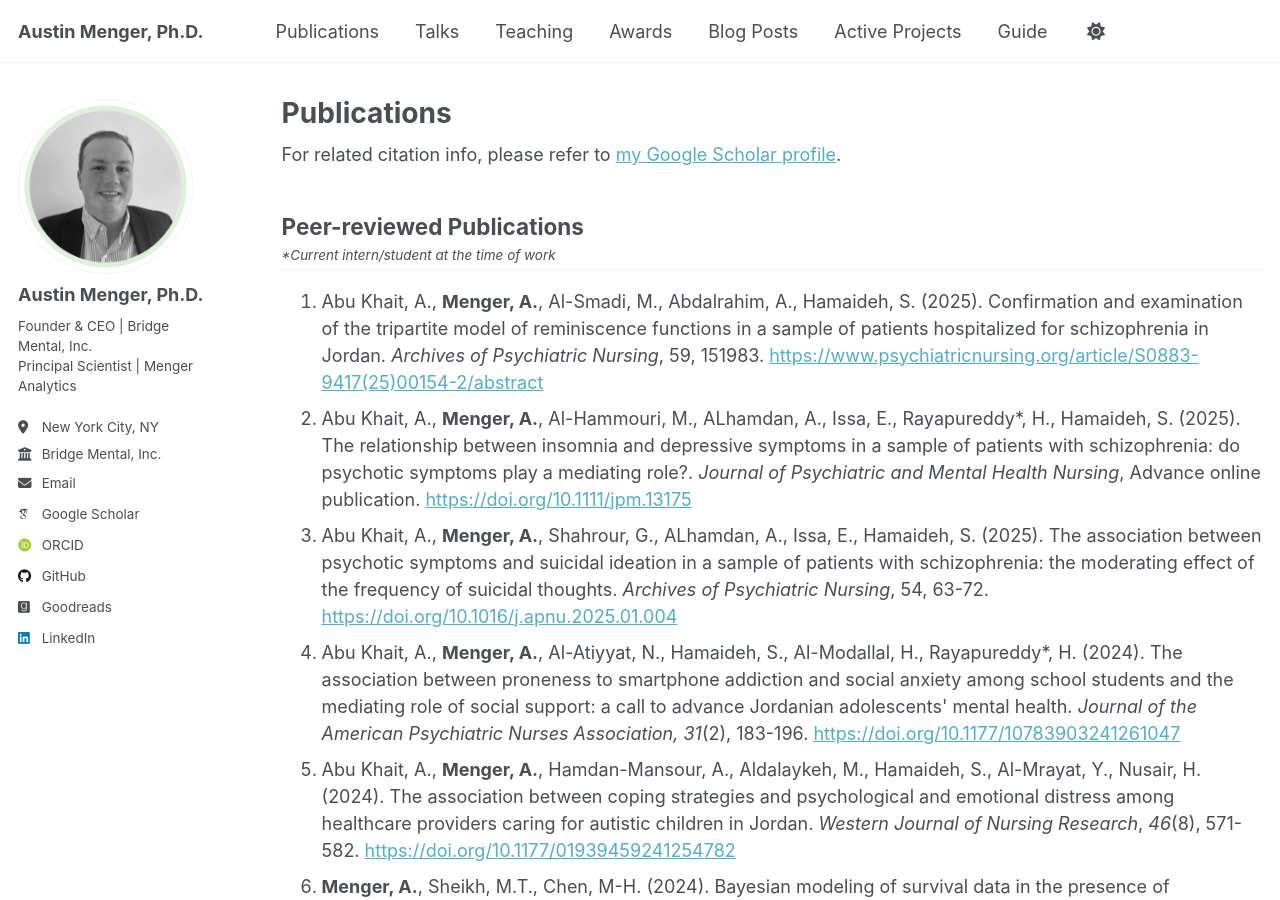
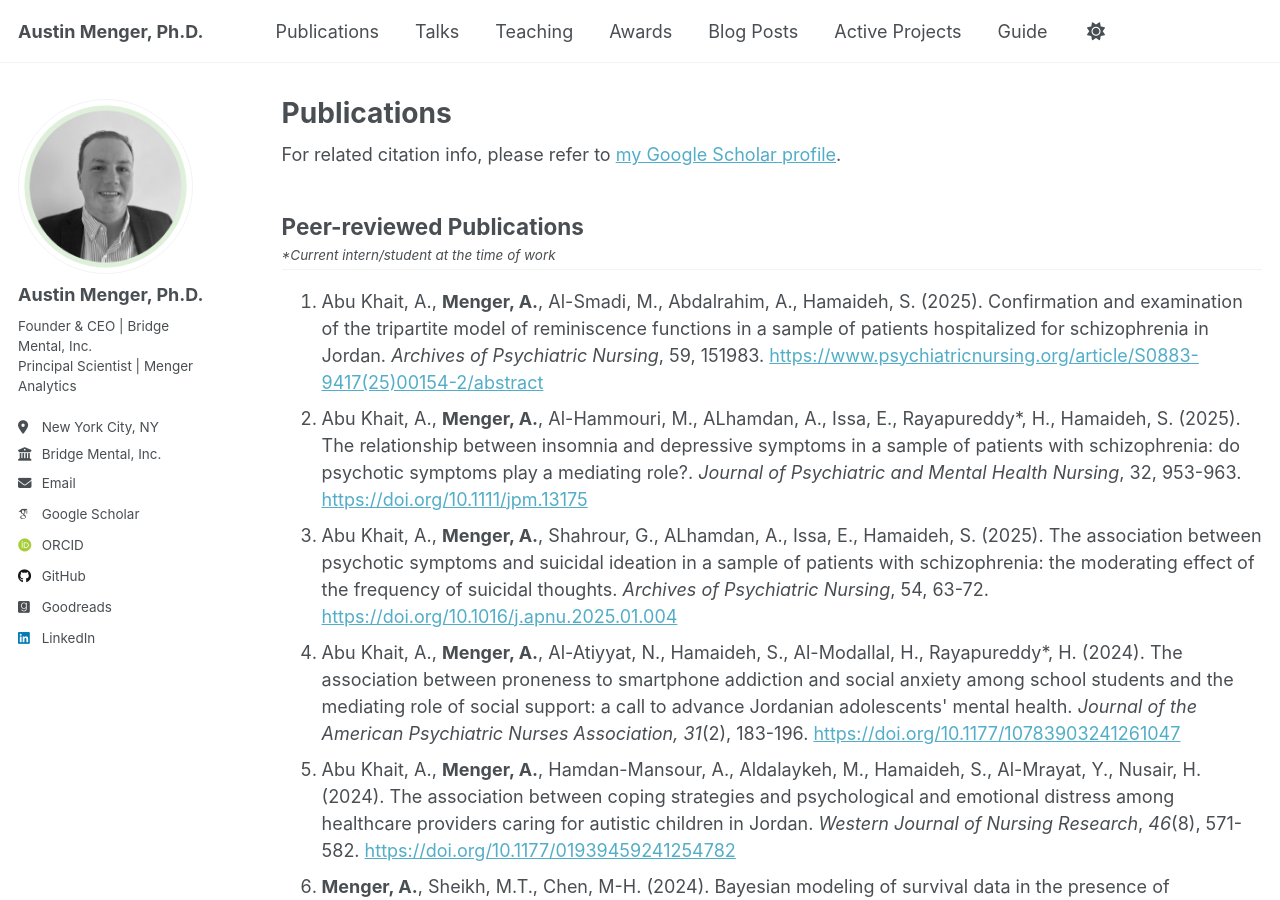
Before and after one commit to austinmenger/austinmenger.github.io, a Jekyll site: the page built from _pages/publications.html, in a window 1280 px wide and 900 px high. Built offline with Jekyll 4.4.1, drawn with Linux system fonts in a browser that asks for light colours; some web fonts are replaced.

Commit message:
Update publications.html

```diff
--- a/_pages/publications.html
+++ b/_pages/publications.html
@@ -21,7 +21,7 @@ author_profile: true
 
 <ol>
   <li>Abu Khait, A., <strong> Menger, A.</strong>, Al-Smadi, M., Abdalrahim, A., Hamaideh, S. (2025). Confirmation and examination of the tripartite model of reminiscence functions in a sample of patients hospitalized for schizophrenia in Jordan.<em> Archives of Psychiatric Nursing</em>, 59, 151983. <a href="https://www.psychiatricnursing.org/article/S0883-9417(25)00154-2/abstract">https://www.psychiatricnursing.org/article/S0883-9417(25)00154-2/abstract</a></li>
-  <li>Abu Khait, A., <strong> Menger, A.</strong>, Al-Hammouri, M., ALhamdan, A., Issa, E., Rayapureddy*, H., Hamaideh, S. (2025). The relationship between insomnia and depressive symptoms in a sample of patients with schizophrenia: do psychotic symptoms play a mediating role?.<em> Journal of Psychiatric and Mental Health Nursing</em>, Advance online publication. <a href="https://doi.org/10.1111/jpm.13175">https://doi.org/10.1111/jpm.13175</a> </li>
+  <li>Abu Khait, A., <strong> Menger, A.</strong>, Al-Hammouri, M., ALhamdan, A., Issa, E., Rayapureddy*, H., Hamaideh, S. (2025). The relationship between insomnia and depressive symptoms in a sample of patients with schizophrenia: do psychotic symptoms play a mediating role?.<em> Journal of Psychiatric and Mental Health Nursing</em>, 32, 953-963. <a href="https://doi.org/10.1111/jpm.13175">https://doi.org/10.1111/jpm.13175</a> </li>
   <li>Abu Khait, A., <strong> Menger, A.</strong>, Shahrour, G., ALhamdan, A., Issa, E., Hamaideh, S. (2025). The association between psychotic symptoms and suicidal ideation in a sample of patients with schizophrenia: the moderating effect of the frequency of suicidal thoughts.<em> Archives of Psychiatric Nursing</em>, 54, 63-72. <a href="https://doi.org/10.1016/j.apnu.2025.01.004">https://doi.org/10.1016/j.apnu.2025.01.004</a></li>
   <li>Abu Khait, A., <strong> Menger, A.</strong>, Al-Atiyyat, N., Hamaideh, S., Al-Modallal, H., Rayapureddy*, H. (2024). The association between proneness to smartphone addiction and social anxiety among school students and the mediating role of social support: a call to advance Jordanian adolescents' mental health.<em> Journal of the American Psychiatric Nurses Association, 31</em>(2), 183-196. <a href="https://doi.org/10.1177/10783903241261047">https://doi.org/10.1177/10783903241261047</a></li>
   <li>Abu Khait, A., <strong> Menger, A.</strong>, Hamdan-Mansour, A., Aldalaykeh, M., Hamaideh, S., Al-Mrayat, Y., Nusair, H. (2024). The association between coping strategies and psychological and emotional distress among healthcare providers caring for autistic children in Jordan.<em> Western Journal of Nursing Research</em>, <em>46</em>(8), 571-582. <a href="https://doi.org/10.1177/01939459241254782">https://doi.org/10.1177/01939459241254782</a></li>
```
